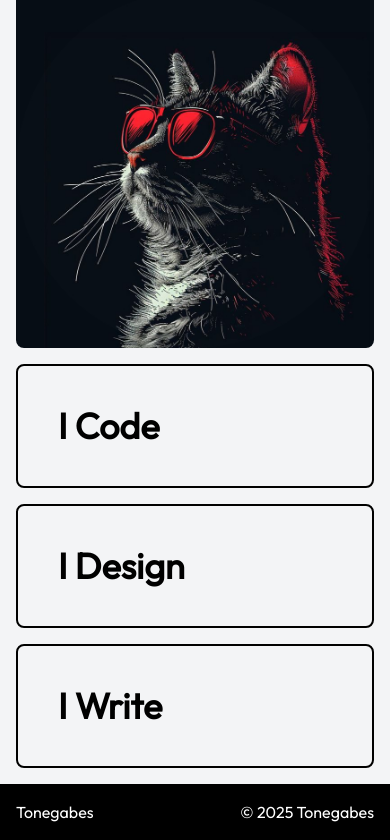
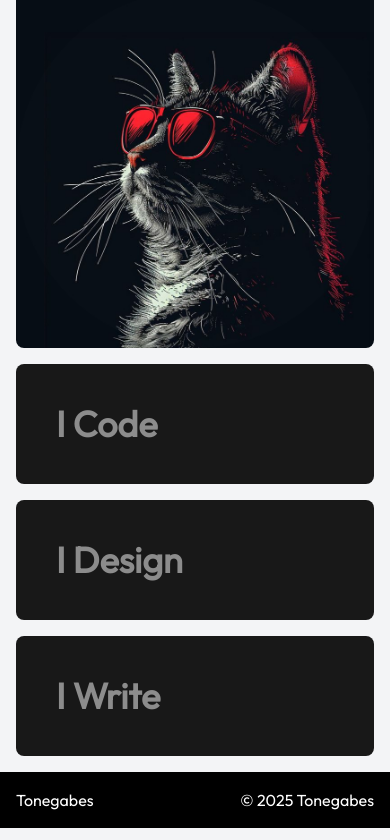
Before and after one commit to tonegabes/portfolio, an Astro site: page / in a window 390 px wide. Shown: the part 506-1346 px from the top of the page. Built offline with nearby package versions, Linux system fonts and the light colour scheme; Astro itself is replaced by a stand-in of ours.

Commit message:
feat: update dependencies and enhance project structure - Added new dependencies: @astrojs/sitemap and @fontsource/outfit. - Updated versions of existing dependencies including @astrojs/internal-helpers, @astrojs/markdown-remark, and others. - Improved footer semantics by changing div to footer element. - Enhanced ProjectsSection styles for better visual appeal and responsiveness.

```diff
--- a/src/components/Footer.astro
+++ b/src/components/Footer.astro
@@ -1,4 +1,4 @@
-<div class="bg-black text-white p-4 flex justify-between items-center">
+<footer role="contentinfo" class="bg-black text-white p-4 flex justify-between items-center">
   <span>Tonegabes</span>
   <span>© 2025 Tonegabes</span>
-</div>
+</footer>
--- a/src/components/ProjectsSection.astro
+++ b/src/components/ProjectsSection.astro
@@ -1,11 +1,11 @@
-<section id="projects" class="m-4 grid grid-cols-1 md:grid-cols-3 gap-4 w-auto" aria-label="Areas of work">
-  <div class="flex flex-col gap-4 border-2 border-black app-rounded-default p-10">
-    <h1 class="text-4xl font-bold">I Code</h1>
+<section id="projects" class="m-4 grid grid-cols-1 md:grid-cols-3 gap-4 grow w-auto" aria-label="Areas of work">
+  <div class="flex flex-col gap-4 bg-black/90 app-rounded-default hover:bg-black p-10">
+    <h1 class="text-4xl font-bold text-white/50">I Code</h1>
   </div>
-  <div class="flex flex-col gap-4 border-2 border-black app-rounded-default p-10">
-    <h1 class="text-4xl font-bold">I Design</h1>
+  <div class="flex flex-col gap-4 bg-black/90 app-rounded-default hover:bg-black p-10">
+    <h1 class="text-4xl font-bold text-white/50">I Design</h1>
   </div>
-  <div class="flex flex-col gap-4 border-2 border-black app-rounded-default p-10">
-    <h1 class="text-4xl font-bold">I Write</h1>
+  <div class="flex flex-col gap-4 h-full bg-black/90 app-rounded-default hover:bg-black p-10">
+    <h1 class="text-4xl font-bold text-white/50">I Write</h1>
   </div>
 </section>
```
Also changed, not shown: package.json (+12 -1 lines), 1 other file.
